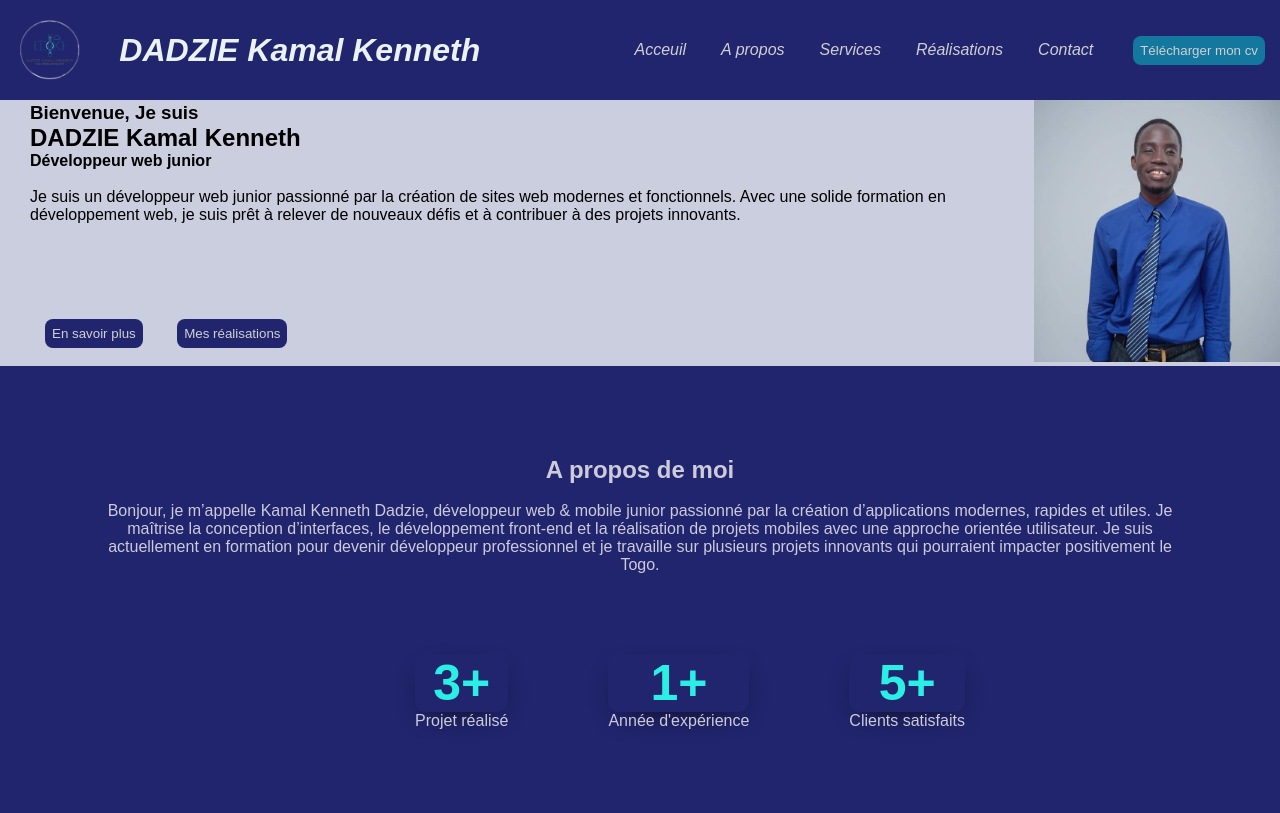
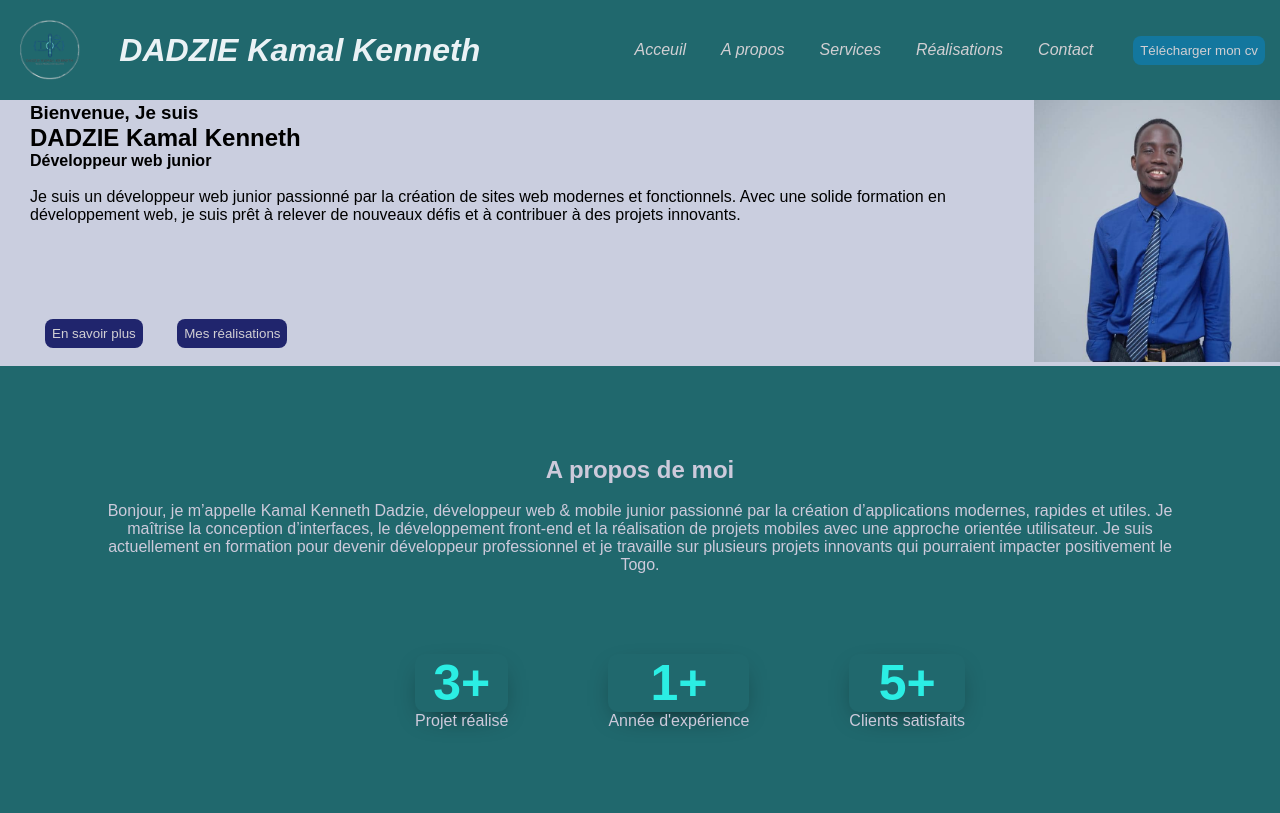
Before and after one commit to Ziceros/Portfolio-kenneth, a plain HTML site: page index.html in a window 1280 px wide. Shown: the top 813 px of the page. Drawn offline with Linux system fonts and the light colour scheme; a script that the page names is missing.

Commit message:
Fond css

```diff
--- a/index.css
+++ b/index.css
@@ -13,7 +13,7 @@
   display: flex;
   /* Deuxieme étapes */
   justify-content: space-between;
-  background-color: rgb(32, 37, 109);
+  background-color: rgb(32, 104, 109);
   color: rgb(234, 242, 245);
   /* centrer le contenu du header */
   align-items: center;
@@ -108,7 +108,7 @@ box-shadow: 0px 10px 30px -15px rgb(8, 1, 1);
   text-align: center;
 
   padding: 90px;
-  background-color:rgb(32, 37, 109);
+  background-color:rgb(32, 104, 109);
   color: rgb(205, 202, 219);
 }
 p{
@@ -257,7 +257,7 @@ color: #021f49;
 
 
 footer {
-    background-color: blue;
+    background-color: rgb(32, 104, 109);;
     color: #ccc;
     padding: 30px;
     text-align: center;
```
